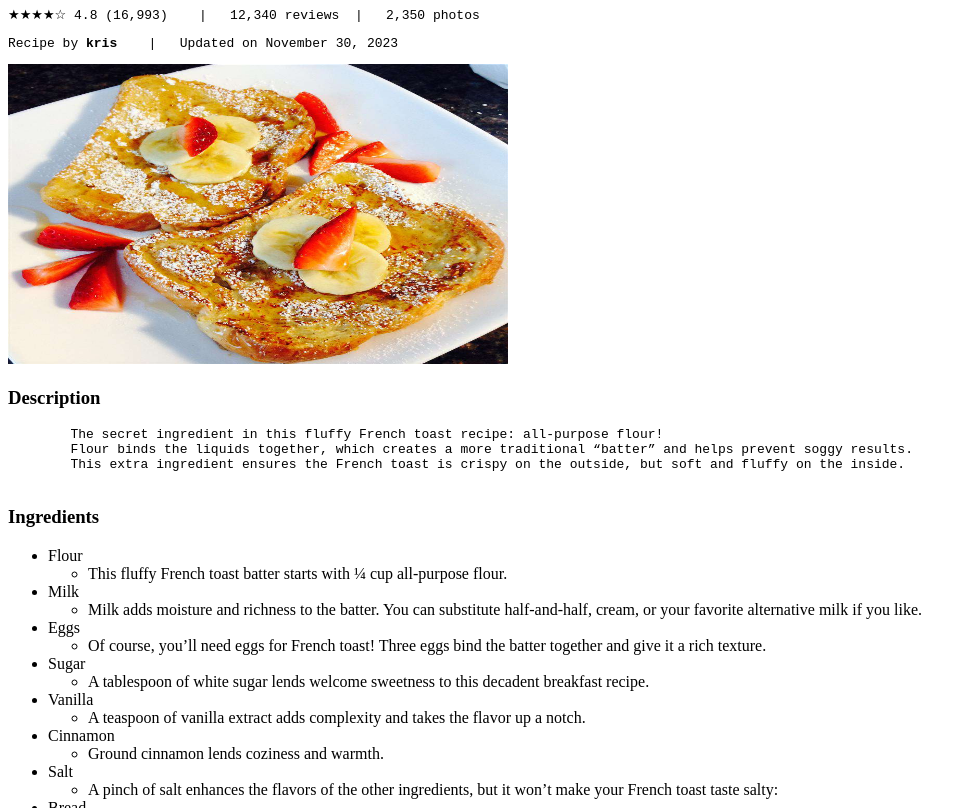
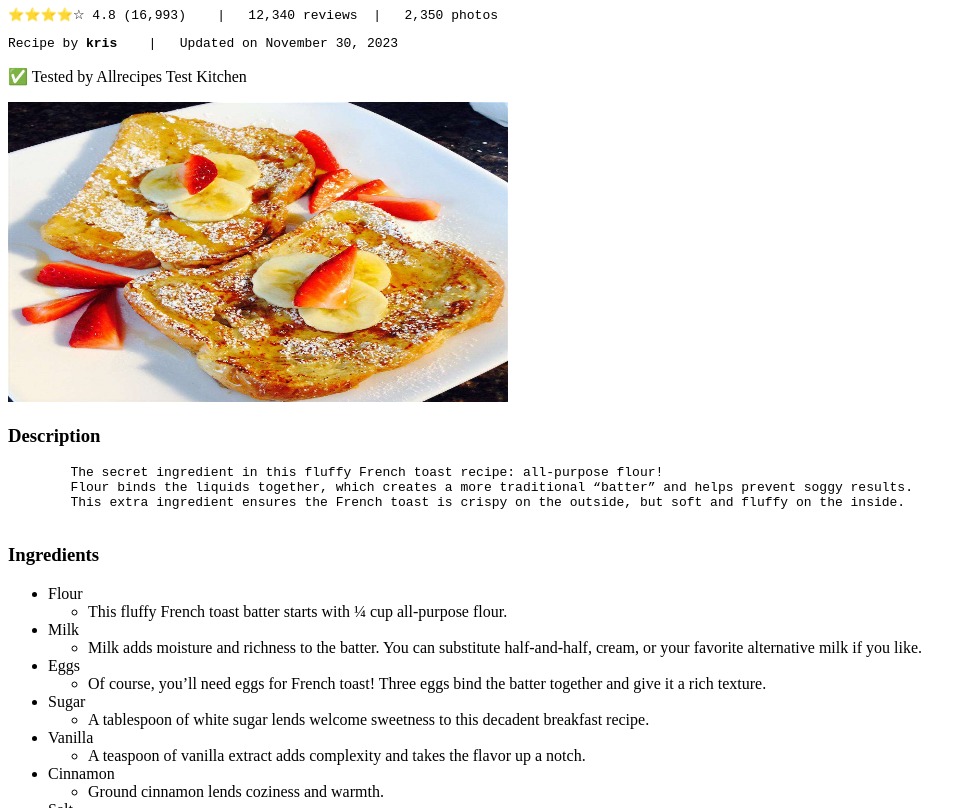
Before and after one commit to left-no-crumbz/odin-recipes, a plain HTML site: page recipes/french_toast.html in a window 1280 px wide. Shown: the part 73-881 px from the top of the page, without its empty margins (0-976 px from the left). Drawn offline with Linux system fonts and the light colour scheme.

Commit message:
feat: Add design to the french toast page

```diff
--- a/recipes/french_toast.html
+++ b/recipes/french_toast.html
@@ -7,8 +7,9 @@
 </head>
 <body>
     <h1>Fluffy French Toast</h1>
-    <pre>★★★★☆ 4.8 (16,993)    |   12,340 reviews  |   2,350 photos    </pre>
+    <pre>⭐⭐⭐⭐☆ 4.8 (16,993)    |   12,340 reviews  |   2,350 photos    </pre>
     <pre>Recipe by <strong>kris</strong>    |   Updated on November 30, 2023</pre>
+    <p>✅ Tested by Allrecipes Test Kitchen</p>
     <img src="..\img\fluffy-french-toast.jpg"
         height="300"
         width="500"
```
